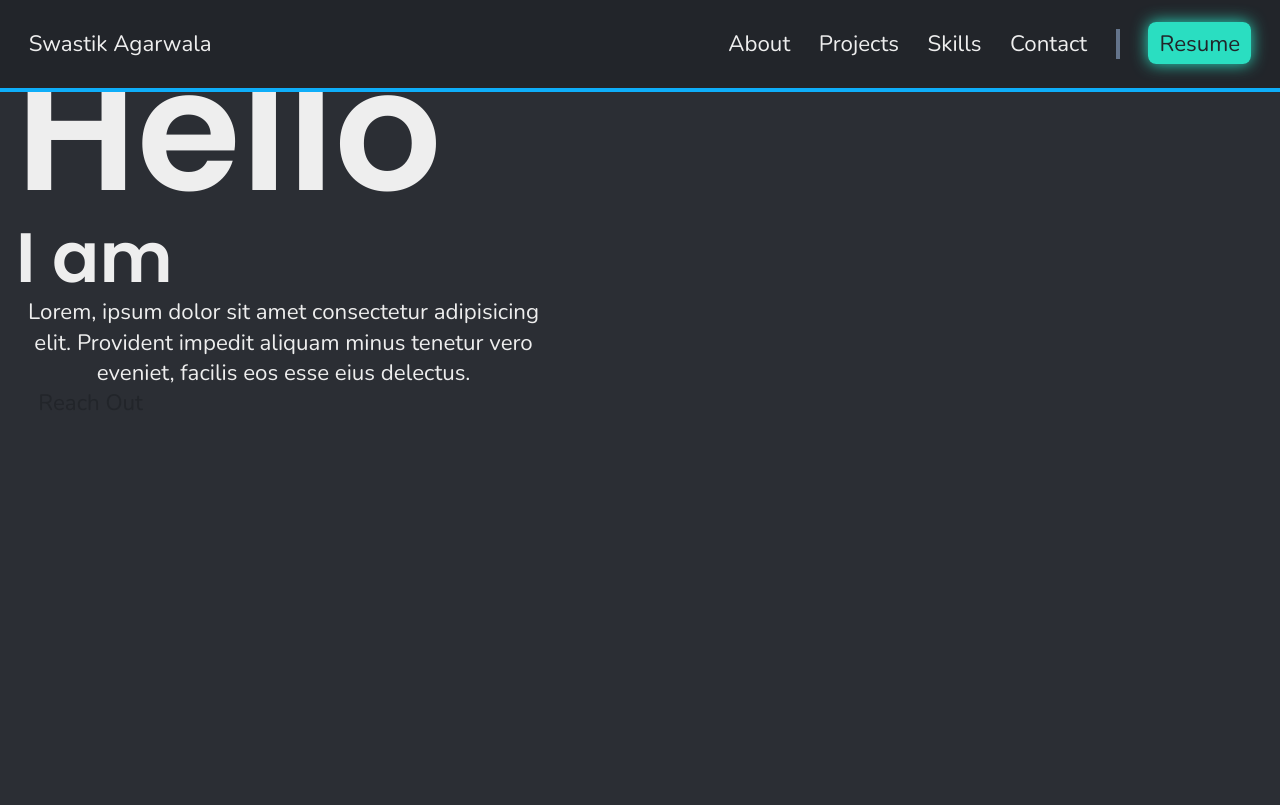
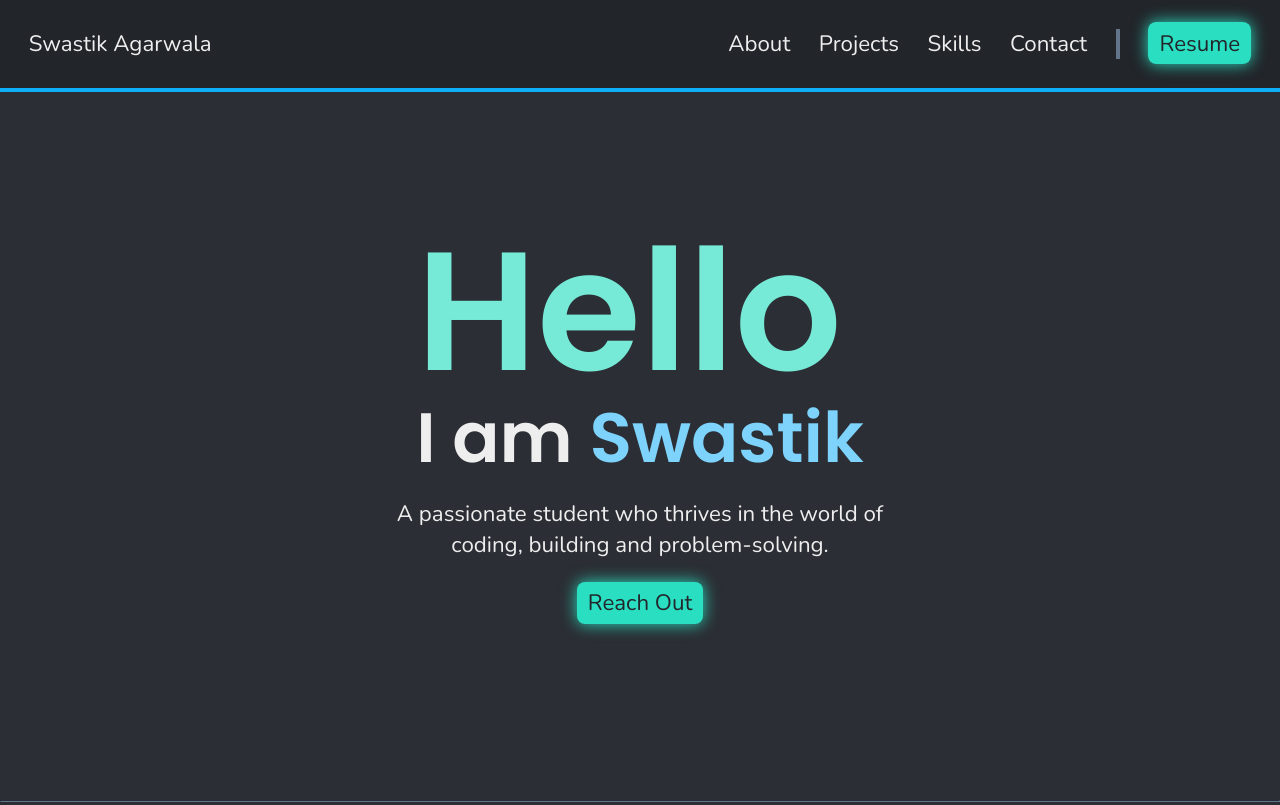
Before and after one commit to agarwalaswastik/personal-portfolio, a website built with Vite: page index.html in a window 1280 px wide. Shown: the top 805 px of the page. Built offline with nearby package versions, Linux system fonts and the light colour scheme.

Commit message:
Refactor code and add hero section description
+ Streamline function names for the ts files
+ Streamline the title home section across the code
+ Add fallback element for the home section animation

```diff
--- a/index.html
+++ b/index.html
@@ -13,11 +13,14 @@
     />
   </head>
   <body>
+    <!-- TODO: Hero Section Animation -->
+
     <!-- TODO: Vendor Prefixes -->
     <!-- TODO: Meta Tags -->
     <!-- TODO: Accessibility -->
     <!-- TODO: Proper Image and Link attributes -->
     <!-- TODO: Make Repo Public, Write README.md, and deploy on a domain -->
+    <!-- TODO: Scrollbar styles -->
 
     <!-- Header Start -->
     <header class="header">
@@ -67,18 +70,23 @@
     <!-- Mobile Nav End -->
 
     <main>
-      <!-- Hero Start -->
+      <!-- Hero/Home Start -->
       <section id="home" class="section landing-section">
         <div class="container">
-          <h1 class="home__heading"><span class="home__hello">Hello</span><br />I am</h1>
+          <h1 class="home__heading">
+            <span class="home__hello">Hello</span>
+            <br />I am
+            <span class="home__fallback">Swastik</span>
+          </h1>
           <p class="home__desc">
-            Lorem, ipsum dolor sit amet consectetur adipisicing elit. Provident impedit aliquam minus tenetur vero
-            eveniet, facilis eos esse eius delectus.
+            A passionate student who thrives in the world of coding, building and problem-solving.
           </p>
           <a href="#contact" class="home__cta">Reach Out</a>
         </div>
       </section>
-      <!-- Hero End -->
+      <!-- Hero/Home End -->
+
+      <hr class="section-separator" />
 
       <!-- About Start -->
       <section id="about" class="section">
--- a/package.json
+++ b/package.json
@@ -13,6 +13,7 @@
     "vite": "^5.2.0"
   },
   "dependencies": {
-    "modern-normalize": "^2.0.0"
+    "modern-normalize": "^2.0.0",
+    "three": "^0.164.1"
   }
 }
--- a/src/header.ts
+++ b/src/header.ts
@@ -7,7 +7,7 @@ function debounce<T extends Function>(callback: T, delay: number) {
   return <T>(<any>callable);
 }
 
-function listenProgressbarUpdate() {
+function setupHeader() {
   const progressBar = document.querySelector(".header__progress-bar")!;
   if (!(progressBar instanceof HTMLElement)) return;
 
@@ -23,4 +23,4 @@ function listenProgressbarUpdate() {
   window.addEventListener("load", debouncedScrollUpdate);
 }
 
-export default listenProgressbarUpdate;
+export default setupHeader;
--- /dev/null
+++ b/src/home.ts
@@ -0,0 +1,7 @@
+function setupHome() {
+  const fallback = document.querySelector(".home__fallback")!;
+  if (!(fallback instanceof HTMLElement)) return;
+  fallback.style.display = "inline";
+}
+
+export default setupHome;
--- a/src/main.ts
+++ b/src/main.ts
@@ -2,17 +2,19 @@ import "modern-normalize";
 import "/styles/base.css";
 import "/styles/components/header.css";
 import "/styles/components/mobile-nav.css";
-import "/styles/components/hero.css";
+import "/styles/components/home.css";
 import "/styles/components/about.css";
 import "/styles/components/projects.css";
 import "/styles/components/skills.css";
 import "/styles/components/contact.css";
 import "/styles/utils.css";
 
-import listenProgressbarUpdate from "./header";
+import setupHeader from "./header";
 import setupMobileNav from "./mobile-nav";
-import setSkillLevels from "./skills";
+import setupHome from "./home";
+import setupSkills from "./skills";
 
-listenProgressbarUpdate();
+setupHeader();
 setupMobileNav();
-setSkillLevels();
+setupHome();
+setupSkills();
--- a/src/skills.ts
+++ b/src/skills.ts
@@ -1,4 +1,4 @@
-const setSkillLevels = () => {
+const setupSkills = () => {
   const overlayElements = document.querySelectorAll(".skills__overlay *");
   overlayElements.forEach((elem) => {
     if (elem instanceof HTMLElement) {
@@ -14,4 +14,4 @@ const setSkillLevels = () => {
   });
 };
 
-export default setSkillLevels;
+export default setupSkills;
--- a/styles/base.css
+++ b/styles/base.css
@@ -26,6 +26,7 @@
   --clamp-2-to-3: clamp(2rem, 1.737rem + 1.316vw, 3rem);
   --clamp-3-to-4: clamp(3rem, 2.737rem + 1.316vw, 4rem);
   --clamp-2-to-5: clamp(2rem, 1.211rem + 3.947vw, 5rem);
+  --clamp-3-to-5: clamp(3rem, 2.474rem + 2.632vw, 5rem);
   --clamp-4-to-5: clamp(4rem, 3.737rem + 1.316vw, 5rem);
   --clamp-7-to-9: clamp(7rem, 6.474rem + 2.632vw, 9rem);
   --clamp-5-to-12: clamp(5rem, 3.158rem + 9.211vw, 12rem);
@@ -39,7 +40,7 @@
 }
 
 html {
-  scroll-padding-top: calc(var(--clamp-1-to-2) * 3);
+  scroll-padding-top: var(--clamp-3-to-5);
   scroll-behavior: smooth;
 }
 
--- a/styles/components/hero.css
+++ /dev/null
@@ -1,44 +0,0 @@
-#home {
-  font-size: calc(var(--clamp-2-to-3) / 2);
-}
-
-.landing-section {
-  height: 100vh;
-}
-
-.home__heading {
-  font-size: var(--clamp-2-to-5);
-}
-
-.home__hello {
-  font-size: var(--clamp-5-to-12);
-  color: var(--clr-accent-1);
-}
-
-.home__desc {
-  text-align: center;
-  max-width: 40ch;
-}
-
-.home__cta {
-  padding: 0.5em 1em;
-  color: var(--clr-dark-gray);
-  border: 2px solid var(--clr-accent-1-dark);
-  border-radius: 0.5rem;
-  background-color: var(--clr-accent-1-dark);
-  box-shadow: 0 0 1rem 0 var(--clr-accent-1-dark);
-  transition: background-color 0.3s, box-shadow 0.3s;
-}
-
-.home__cta:hover {
-  background-color: var(--clr-accent-1);
-  box-shadow: 0 0 1.5rem 0 var(--clr-accent-1);
-}
-
-.home__down-arrow div {
-  width: var(--clamp-1-to-2);
-  aspect-ratio: 1;
-  border-right: 3px solid var(--clr-accent-3-dark);
-  border-bottom: 3px solid var(--clr-accent-3-dark);
-  transform: rotate(45deg);
-}
--- /dev/null
+++ b/styles/components/home.css
@@ -0,0 +1,50 @@
+#home {
+  font-size: calc(var(--clamp-2-to-3) / 2);
+}
+
+.landing-section {
+  height: 100vh;
+  padding-top: calc(var(--clamp-2-to-3) * 2) !important;
+}
+
+#home .container {
+  height: 100%;
+  display: flex;
+  justify-content: center;
+  flex-direction: column;
+  align-items: center;
+  gap: calc(var(--clamp-2-to-3) / 2);
+}
+
+.home__heading {
+  font-size: var(--clamp-2-to-5);
+}
+
+.home__hello {
+  font-size: var(--clamp-5-to-12);
+  color: var(--clr-teal);
+}
+
+.home__fallback {
+  display: none;
+  color: var(--clr-sky);
+}
+
+.home__desc {
+  text-align: center;
+  max-width: 40ch;
+}
+
+.home__cta {
+  padding: 0.25em 0.5em;
+  color: var(--clr-dark-gray);
+  background-color: var(--clr-dark-teal);
+  border-radius: 0.5rem;
+  box-shadow: 0 0 1rem 0 var(--clr-dark-teal);
+  transition: background-color 0.3s, box-shadow 0.3s;
+}
+
+.home__cta:hover {
+  background-color: var(--clr-teal);
+  box-shadow: 0 0 1.2rem 0.2rem var(--clr-teal);
+}
--- a/styles/utils.css
+++ b/styles/utils.css
@@ -10,5 +10,9 @@
 
 .section-heading {
   font-size: calc(var(--clamp-1-to-2) * 1.5);
-  color: var(--clr-accent-1);
+  color: var(--clr-teal);
 }
+
+.section-separator {
+  border-color: var(--clr-slate-500);
+}
```
Also changed, not shown: 1 other file.
